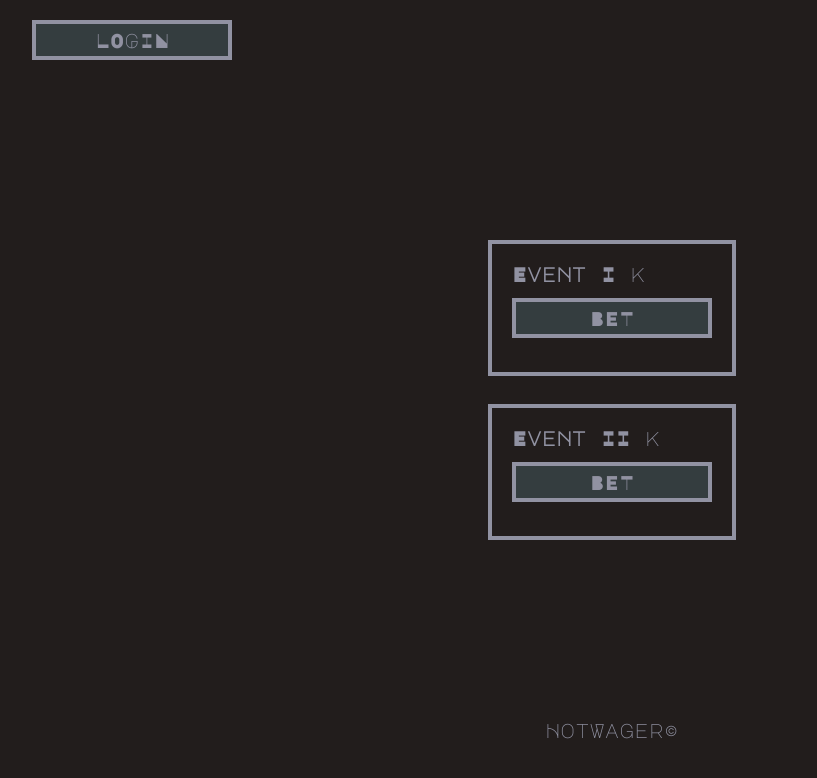
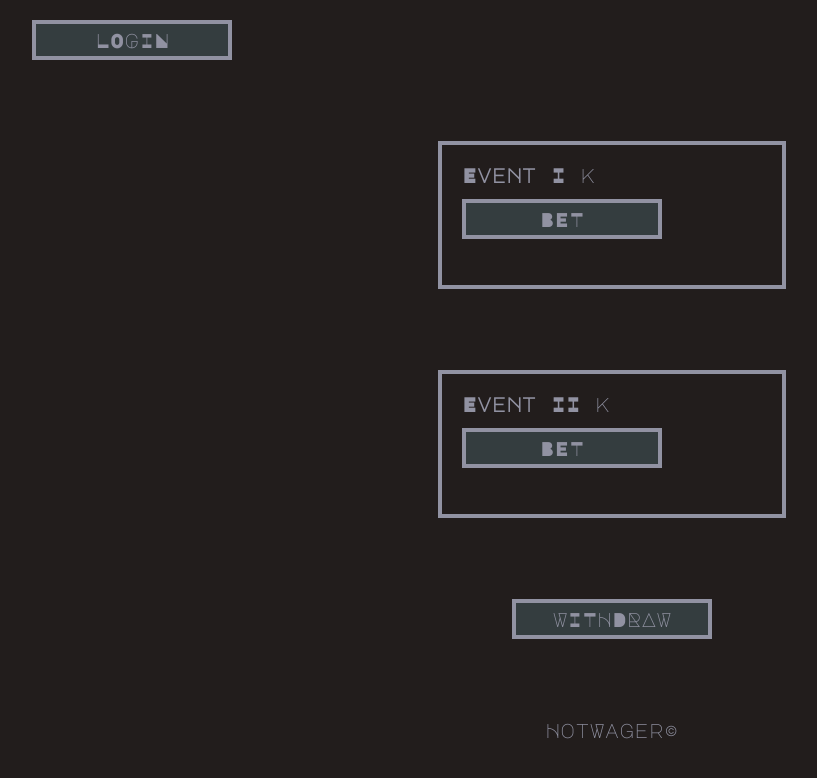
Before and after one commit to chlenc/HotWager, a React (Create React App) app: page / in a window 1280 px wide. Shown: the top 778 px of the page, without its empty margins (28-845 px from the left). Built offline with nearby package versions, Linux system fonts and the light colour scheme.

Commit message:
:construction:

```diff
--- a/src/Components/App/Head.tsx
+++ b/src/Components/App/Head.tsx
@@ -32,26 +32,6 @@ user-select: none;
 margin-right: 15px;
 `;
 
-// const Avatar = styled.img`
-//   border-radius: 50%;
-//   width: 40px;
-//   height: 40px;
-//   margin-right: 8px;
-// `
-
-const AvatarSceleton = styled.div`
-  border-radius: 50%;
-  width: 40px;
-  height: 40px;
-  background-color: darkgray;
-`
-
-const TextSceleton = styled.div`
-  border-radius: 50%;
-  width: 150px;
-  height: 40px;
-  background-color: darkgray;
-`
 
 @inject('notificationsStore', 'accountsStore')
 @observer
@@ -83,10 +63,6 @@ export default class Head extends React.Component<IProps> {
                             <div>balance:&nbsp;{user.balance}&nbsp;waves</div>
                         </div>
                     </UserCardBody>
-                    // : <UserCardBody>
-                    //     <AvatarSceleton/>
-                    //     <div><TextSceleton/><TextSceleton/></div>
-                    // </UserCardBody>
             }
             <Dialog
                 title={'You can login with'}
--- a/src/Components/App/index.tsx
+++ b/src/Components/App/index.tsx
@@ -13,10 +13,14 @@ const Border = styled.div`border-bottom: 1px solid`;
 
 const columns = [
     {title: 'Index', dataIndex: 'i', key: 'i', width: 100,},
-    {title: 'Coef1', dataIndex: 'k1', key: 'k1', width: 100, render: (v: number, {e}: TStoryItem) =>
-            e === 1 ? <Border>{v/100}</Border> : v/100},
-    {title: 'Coef2', dataIndex: 'k2', key: 'k2', width: 100, render: (v: number, {e}: TStoryItem) =>
-            e === 2 ? <Border>{v/100}</Border> : v/100},
+    {
+        title: 'Coef1', dataIndex: 'k1', key: 'k1', width: 100, render: (v: number, {e}: TStoryItem) =>
+            e === 1 ? <Border>{v / 100}</Border> : v / 100
+    },
+    {
+        title: 'Coef2', dataIndex: 'k2', key: 'k2', width: 100, render: (v: number, {e}: TStoryItem) =>
+            e === 2 ? <Border>{v / 100}</Border> : v / 100
+    },
 ];
 
 
@@ -51,14 +55,13 @@ class App extends React.Component<IInjectedProps> {
 
     render() {
         const user = this.props.accountsStore!.user;
-        const {k1, k2, story, chooseEvent, load, event1amount, event2amount} = this.props.dappStore!;
+        const {k1, k2, story, chooseEvent, load, event1amount, event2amount, withdraw} = this.props.dappStore!;
         return <Root>
             <Head user={user}/>
-            <EventLayout>
-                <EventCard title="Event I" chooseEvent={chooseEvent} event={1} k={k1} load={load} descr={event1amount}/>
-                <EventCard title="Event II" chooseEvent={chooseEvent} event={2} k={k2} load={load} descr={event2amount}/>
-            </EventLayout>
-            {story && <Table columns={columns} data={story} />}
+            <EventCard title="Event I" chooseEvent={chooseEvent} event={1} k={k1} load={load} descr={event1amount}/>
+            <EventCard title="Event II" chooseEvent={chooseEvent} event={2} k={k2} load={load} descr={event2amount}/>
+            <Button disabled={load} onClick={withdraw}>withdraw</Button>
+            {story && <Table columns={columns} data={story}/>}
             <Footer>HotWager©</Footer>
         </Root>
 
@@ -76,6 +79,8 @@ interface IEventCardProps {
 }
 
 const EventItem = styled.div`
+min-height: 100px;
+min-width: 300px;
 padding: 20px;
 border: solid 4px #9192a2;
 display: flex;
@@ -90,14 +95,12 @@ class EventCard extends React.Component<IEventCardProps> {
     render() {
         const {title, k, chooseEvent, load, event, descr} = this.props;
         return <EventItem>
-            <div><b>{title}</b>&nbsp;k{k && k/100}</div>
+            <div><b>{title}</b>&nbsp;k{k && k / 100}</div>
             <Button disabled={load} onClick={() => chooseEvent(event)}>Bet</Button>
-            {descr && <div>{title} win {descr/100}</div>}
+            {descr && <div>{title} win {descr / 100}</div>}
         </EventItem>;
     }
 }
 
 
-
-
 export default App;
--- a/src/Components/Button.tsx
+++ b/src/Components/Button.tsx
@@ -8,7 +8,7 @@ border: 4px solid #9192a2;
 background-color: #343d3f;
 color: #9192a2;
 width: 200px;
-height: 40px;
+min-height: 40px;
 font-family: 'Major Mono Display', monospace;
 font-size: 20px;
 text-transform: uppercase;
--- a/src/stores/DappStore.ts
+++ b/src/stores/DappStore.ts
@@ -1,10 +1,10 @@
 import RootStore from './RootStore';
 import SubStore from './SubStore';
-import { action, autorun, observable } from "mobx";
+import {action, autorun, observable} from "mobx";
 import axios from "axios";
-import { dApp, nodeUrl } from "../constants";
-import { IInvokeScriptParams } from "@waves/waves-transactions/src/transactions";
-import { broadcast, invokeScript } from "@waves/waves-transactions";
+import {dApp, nodeUrl} from "../constants";
+import {IInvokeScriptParams} from "@waves/waves-transactions/src/transactions";
+import {broadcast, invokeScript, waitForTx} from "@waves/waves-transactions";
 
 export type TStoryItem = { e: number, k1: number, k2: number, i: number }
 
@@ -59,9 +59,9 @@ export class DappStore extends SubStore {
 
 
     chooseEvent = async (value: number) => {
-        if(!this.rootStore.accountsStore.user || !this.rootStore.accountsStore.user.seed){
+        if (!this.rootStore.accountsStore.user || !this.rootStore.accountsStore.user.seed) {
             this.rootStore.notificationsStore.notify('invalid seed');
-            return ;
+            return;
         }
         const {seed} = this.rootStore.accountsStore.user;
         this.load = true;
@@ -73,11 +73,19 @@ export class DappStore extends SubStore {
             chainId: 'T'
         };
         const tx = invokeScript(params, seed);
-        await broadcast(tx, nodeUrl).then(d => console.log(d.id)).catch(e => alert(e)).then(() => this.load = false)
+        broadcast(tx, nodeUrl).then(d => console.log(d.id)).catch(e => alert(e))
+        waitForTx(tx.id, {apiBase: 'https://nodes-testnet.wavesnodes.com'}).then((res) => {
+            this.load = false
+        })
     }
 
 
-    withdraw = async (seed: string) => {
+    withdraw = async () => {
+        if (!this.rootStore.accountsStore.user || !this.rootStore.accountsStore.user.seed) {
+            this.rootStore.notificationsStore.notify('invalid seed')
+            return
+        }
+
         const params: IInvokeScriptParams = {
             dApp,
             feeAssetId: null,
@@ -85,8 +93,11 @@ export class DappStore extends SubStore {
             payment: [],
             chainId: 'T'
         };
-        const tx = invokeScript(params, seed);
-        broadcast(tx, nodeUrl).then(d => console.log(d.id)).catch(e => alert(e)).then(() => this.load = false)
+        const tx = invokeScript(params, this.rootStore.accountsStore.user.seed);
+        broadcast(tx, nodeUrl).then(d => console.log(d.id)).catch(e => alert(e));
+        waitForTx(tx.id, {apiBase: 'https://nodes-testnet.wavesnodes.com'}).then((res) => {
+            this.load = false
+        })
     }
 
 
```
